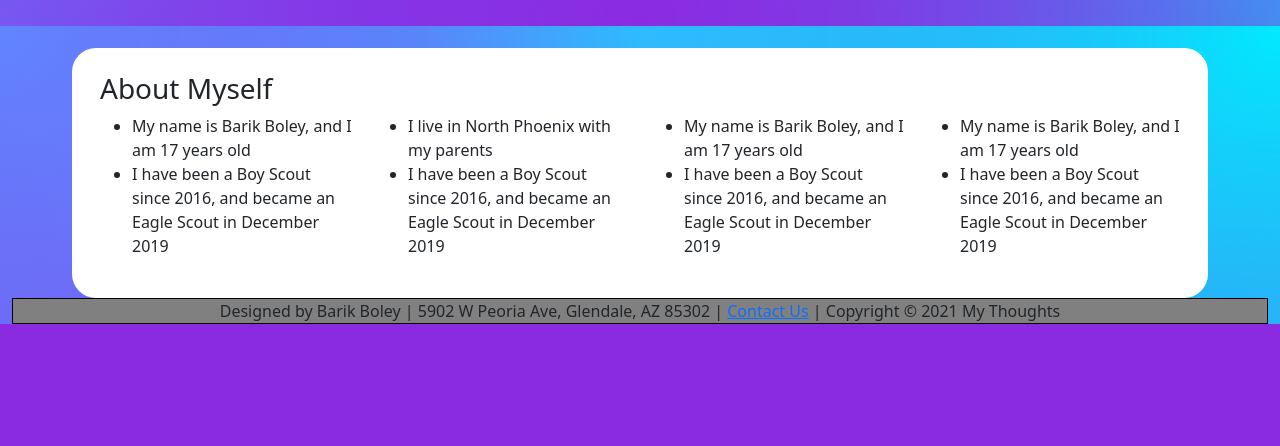
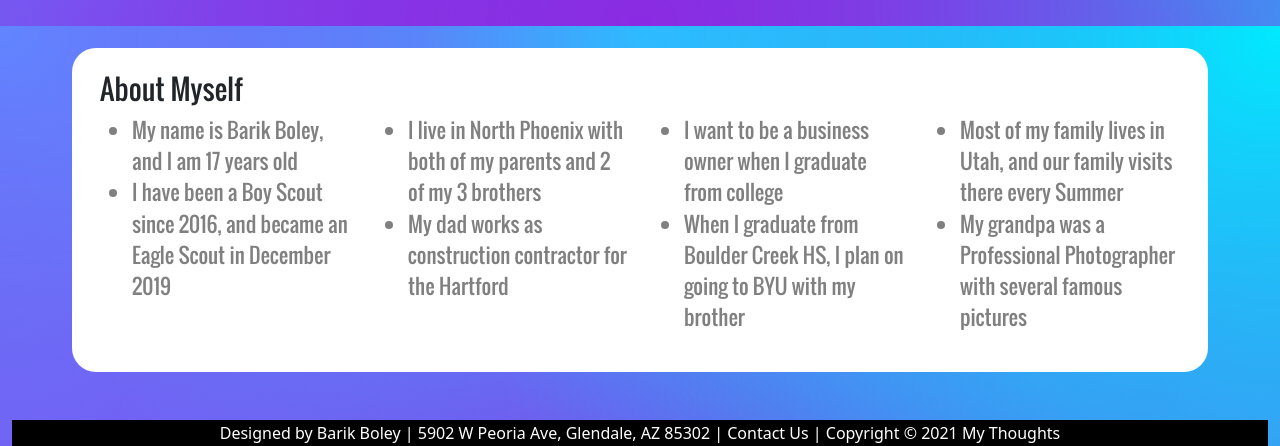
Before and after one commit to Barik-D-Boley/Portfolio-Project, a plain HTML site: page index.html in a window 1280 px wide. Shown: the part 827-1273 px from the top of the page. Before the commit the page ends 1151 px from the top, so only its background shows below. Drawn offline with nearby package versions, Linux system fonts and the light colour scheme.

Commit message:
Progress
Improved footer, finished About Me, started qualificaitons

```diff
--- a/css/index.scss
+++ b/css/index.scss
@@ -7,15 +7,29 @@ body {
     background-size: cover;
 }
 footer {
-    background-color: gray;
+    background-color: rgb(0, 0, 0);
+    color: white;
     border: 1px solid black;
     text-align: center;
+    position: relative;
+    top: 0;
+}
+#contactUs {
+    text-decoration: none;
+    color: white;
+    &:hover {
+        color: rgb(214, 214, 214);
+    }
 }
 strong {
     font-weight: 700;
 }
 .rounded-3 {
     border-radius: 1.5rem !important;
+}
+.bootstrapBox {
+    background-color: #ffffff;
+    font-family: oswaldRegular;
 }
 .blandLink {
     color: gray;
@@ -55,10 +69,6 @@ strong {
 
 /* Homepage */
 //Profile Box
-#profileBox {
-    background-color: #ffffff;
-    font-family: oswaldRegular;
-}
 #westMec {
     color: #f8941c;
     text-decoration: none;
@@ -85,15 +95,12 @@ strong {
     color: gray;
 }
 //About Myself
-#aboutMe {
-    background-color: white;
+.aboutMeContent {
+    font-size: 1.3rem;
+    color: gray;
 }
 
 /* Resume Page */
-#resume {
-    font-family: oswaldRegular;
-    background-color: white;
-}
 .resumeTitle {
     font-weight: 600;
 }
@@ -102,10 +109,6 @@ strong {
 }
 
 /* Gallery Page */
-#gallery {
-    font-family: oswaldRegular;
-    background-color: white;
-}
 .captionBackground {
     background-color: rgba(175, 175, 175, .7);
 }
--- a/index.html
+++ b/index.html
@@ -37,7 +37,7 @@
 
         <!-- Profile Box -->
         <div class="container-fluid">
-            <div class="row mx-5 mt-5 rounded-3" id="profileBox">
+            <div class="row mx-5 mt-5 rounded-3 bootstrapBox">
                 <div class="col-md mx-3 my-4">
                     <img class="rounded-3"src="images/placeHolder.png" style="width: 100%; height: 100%">
                 </div>
@@ -65,34 +65,34 @@
             </div>
         </div>
 
-        <!-- Profile Box -->
+        <!-- About Me -->
         <div class="container-fluid">
-            <div class="row mx-5 mt-5 rounded-3" id="aboutMe">
+            <div class="row mx-5 my-5 rounded-3 bootstrapBox">
                 <div class="col-md mx-3 my-4">
                     <h3>About Myself</h3>
                     <div class="row">
                         <div class="col-md-3">
                             <ul>
-                                <li>My name is Barik Boley, and I am 17 years old</li>
-                                <li>I have been a Boy Scout since 2016, and became an Eagle Scout in December 2019</li>
+                                <li class="aboutMeContent">My name is Barik Boley, and I am 17 years old</li>
+                                <li class="aboutMeContent">I have been a Boy Scout since 2016, and became an Eagle Scout in December 2019</li>
                             </ul>
                         </div>
                         <div class="col-md-3">
                             <ul>
-                                <li>I live in North Phoenix with my parents </li>
-                                <li>I have been a Boy Scout since 2016, and became an Eagle Scout in December 2019</li>
+                                <li class="aboutMeContent">I live in North Phoenix with both of my parents and 2 of my 3 brothers</li>
+                                <li class="aboutMeContent">My dad works as construction contractor for the Hartford</li>
                             </ul>
                         </div>
                         <div class="col-md-3">
                             <ul>
-                                <li>My name is Barik Boley, and I am 17 years old</li>
-                                <li>I have been a Boy Scout since 2016, and became an Eagle Scout in December 2019</li>
+                                <li class="aboutMeContent">I want to be a business owner when I graduate from college</li>
+                                <li class="aboutMeContent">When I graduate from Boulder Creek HS, I plan on going to BYU with my brother</li>
                             </ul>
                         </div>
                         <div class="col-md-3">
                             <ul>
-                                <li>My name is Barik Boley, and I am 17 years old</li>
-                                <li>I have been a Boy Scout since 2016, and became an Eagle Scout in December 2019</li>
+                                <li class="aboutMeContent">Most of my family lives in Utah, and our family visits there every Summer</li>
+                                <li class="aboutMeContent">My grandpa was a Professional Photographer with several famous pictures</li>
                             </ul>
                         </div>
                     </div>
@@ -102,8 +102,8 @@
         </div>
 
         <!-- Footer -->
-        <footer class="relative-bottom m-0" style="width: 100%;">
-            Designed by Barik Boley | 5902 W Peoria Ave, Glendale, AZ 85302 | <a href="mailto:nowhere@gmail.org?cc=name2@rapidtables.com&bcc=name3@reapidtables.com&subject=The%20subject%20of%20the%20email&body=The%20body%20of%20the%email">Contact Us</a> | Copyright &copy; 2021 My Thoughts
+        <footer class="m-0" style="width: 100%;">
+            Designed by Barik Boley | 5902 W Peoria Ave, Glendale, AZ 85302 | <a href="mailto:nowhere@gmail.org?cc=name2@rapidtables.com&bcc=name3@reapidtables.com&subject=The%20subject%20of%20the%20email&body=The%20body%20of%20the%email" id="contactUs">Contact Us</a> | Copyright &copy; 2021 My Thoughts
         </footer>
     </div>
 
```
Also changed, not shown: gallery.html (+5 -4 lines), qualifications.html (+15 -7 lines), resume.html (+4 -4 lines), css/index.css, 1 other file.
